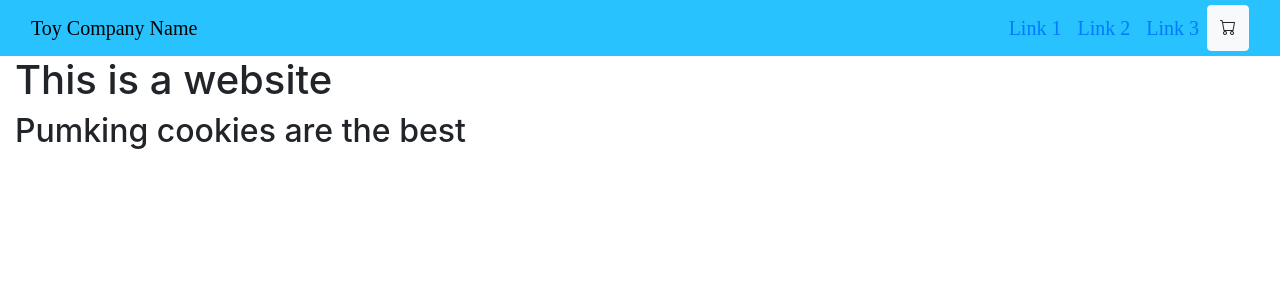
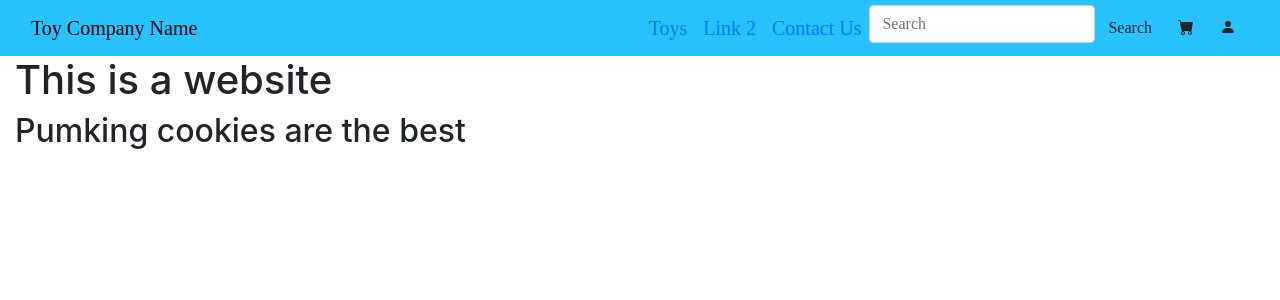
Before and after one commit to aPavesich/IT391-CurbsidePickup, a PHP site: page / in a window 1280 px wide. Shown: the top 300 px of the page. Run offline with PHP 8.4, Linux system fonts and the light colour scheme; some libraries are stand-ins or nearby versions.

Commit message:
working on navbar

```diff
--- a/src/index.html
+++ b/src/index.html
@@ -22,14 +22,15 @@
     <nav class="navbar navbar-expand-sm navbar-brand navbar container-fluid">
         <div class="container-fluid">
             <a class="navbar-brand">Toy Company Name</a>
-            <button class="navbar-toggler" type="button" data-bs-toggle="collapse" data-bs-target="#collapsibleNavbar">
-                <span class="navbar-toggler-icon"></span>
-              </button>
+
             <ul class="navbar-nav">
-                <li class="nav-item"><a class="nav-link" href="#">Link 1</a></li>
+                <li class="nav-item"><a class="nav-link" href="#">Toys</a></li>
                 <li class="nav-item"><a class="nav-link" href="#">Link 2</a></li>
-                <li class="nav-item"><a class="nav-link" href="#">Link 3</a></li>
-                <button type="button" class="btn btn-light"><span class="bi bi-cart"></span></button>
+                <li class="nav-item"><a class="nav-link" href="#">Contact Us</a></li>
+                <input class="form-control me-2" type="text" placeholder="Search">
+                <button class="btn" type="button">Search</button>
+                <button type="button" class="btn"><span class="bi bi-cart-fill"></span></button>
+                <button type="button" class="btn"><span class="bi bi-person-fill"></span></button>
             </ul>
         </div>
 
```
Also changed, not shown: src/styles/navbar.css (line endings or trailing spaces).
